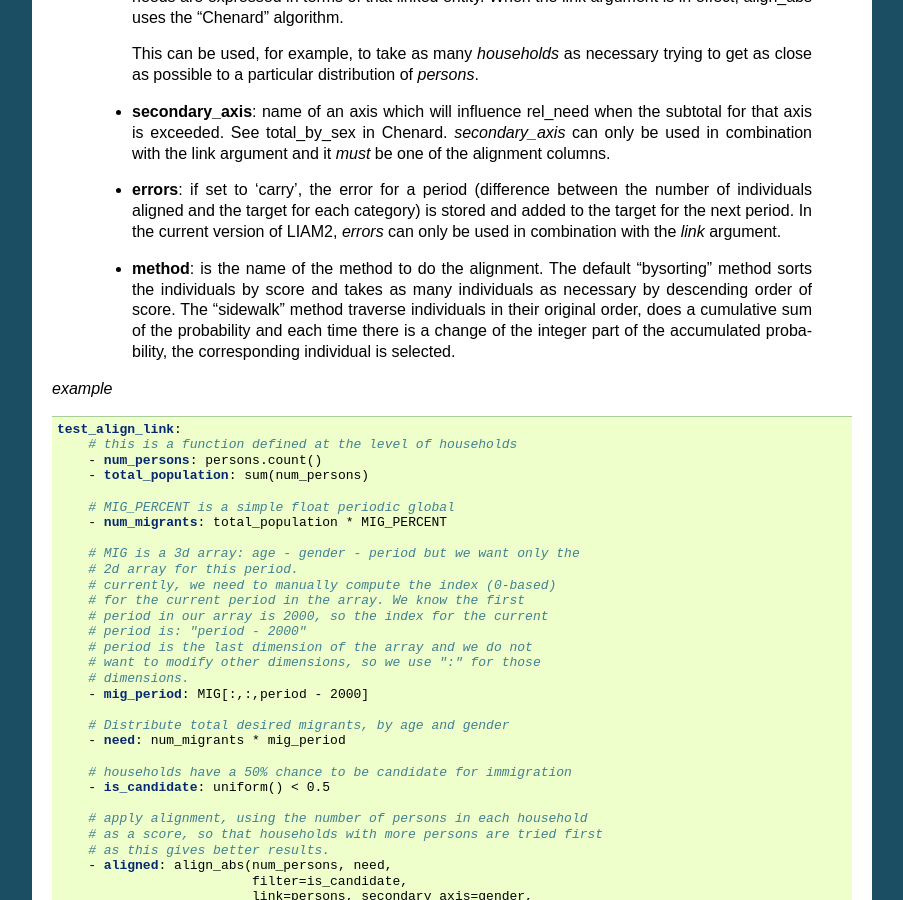
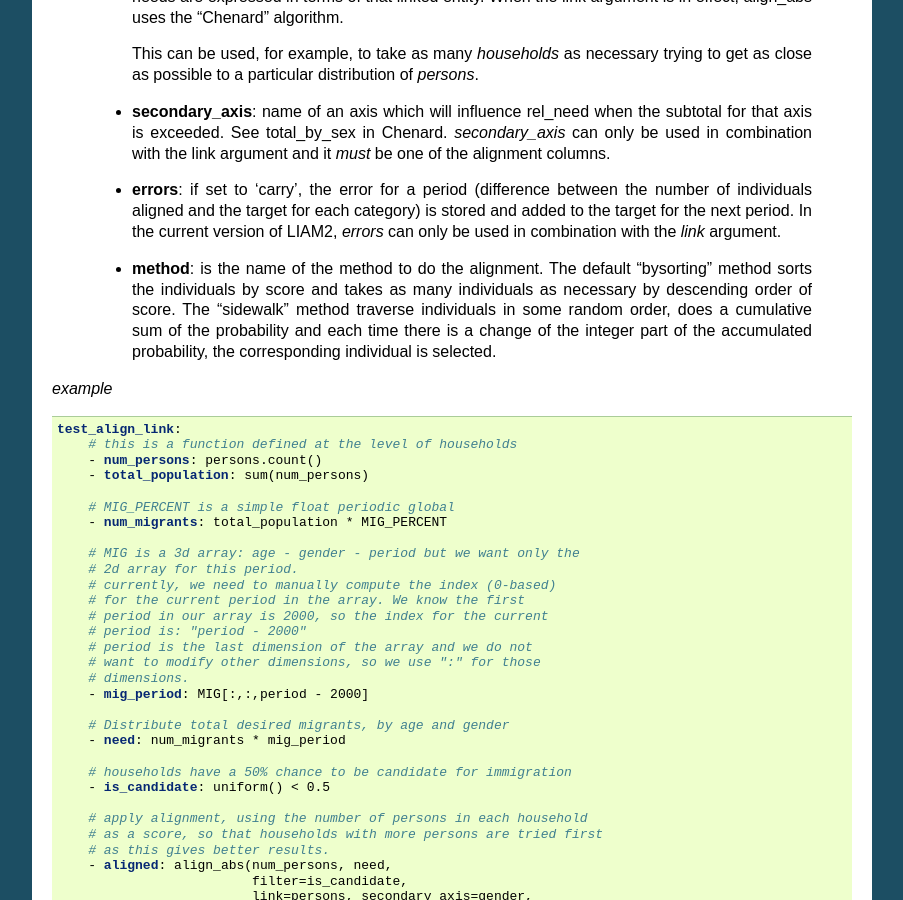
Before and after one commit to liam2/liam2, a Sphinx documentation site: the page built from doc/usersguide/source/processes.rst, in a window 1280 px wide and 900 px high, scrolled down 19775 px. Shown: the whole window, without its empty margins (198-1101 px from the left). Built offline with Sphinx 7.4.7, drawn with Linux system fonts in a browser that asks for light colours.

Commit message:
Fix #248

```diff
--- a/doc/usersguide/source/processes.rst
+++ b/doc/usersguide/source/processes.rst
@@ -1351,7 +1351,7 @@ Here is a description of the arguments specific to align_abs:
   * **method**: is the name of the method to do the alignment.
     The default "bysorting" method sorts the individuals by score and takes as
     many individuals as necessary by descending order of score. The "sidewalk"
-    method traverse individuals in their original order, does a cumulative sum
+    method traverse individuals in some random order, does a cumulative sum
     of the probability and each time there is a change of the integer part of
     the accumulated probability, the corresponding individual is selected.
 
```
